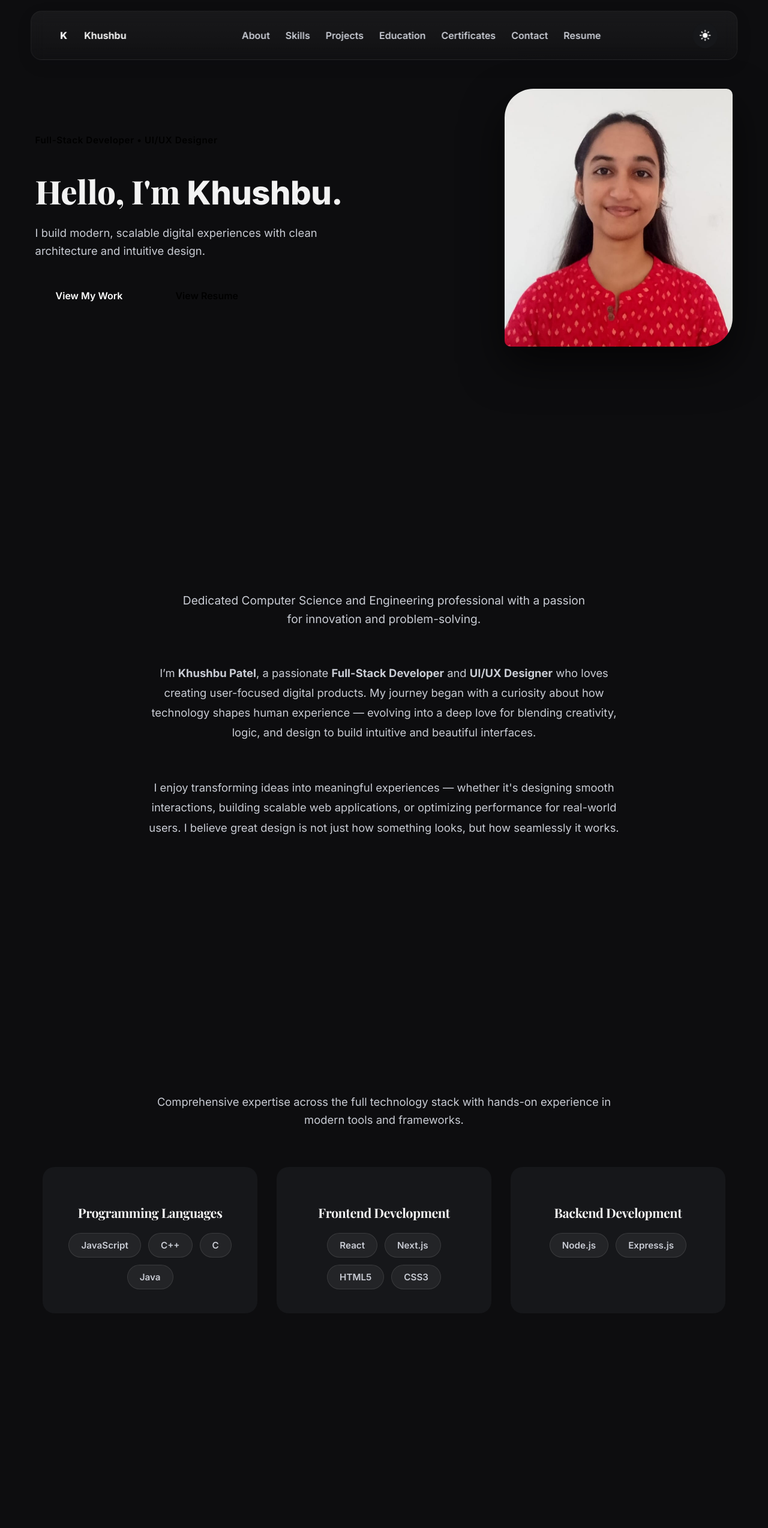
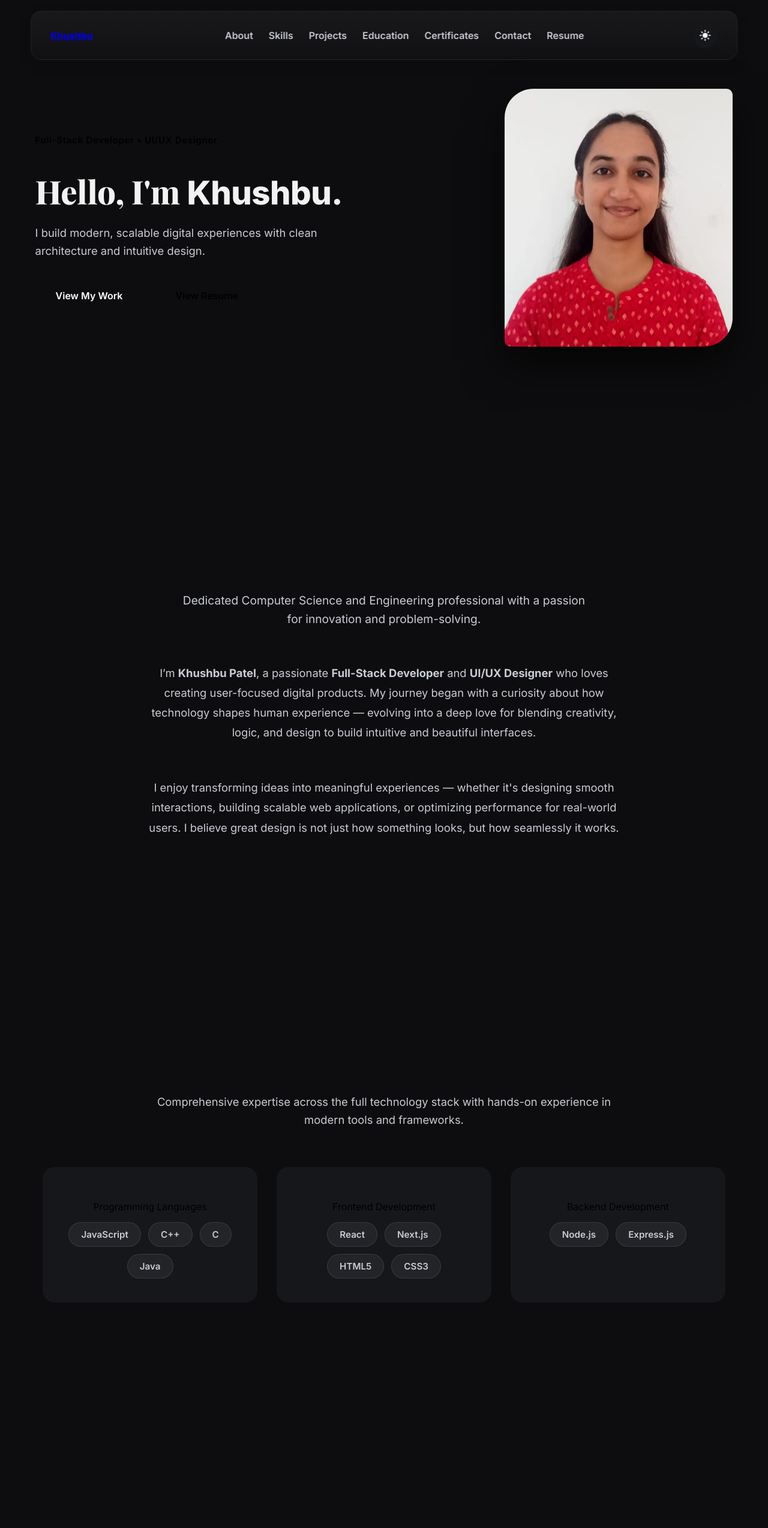
Before and after one commit to Khushbu696/Portfolio, a React (Vite) app: page / in a window 1280 px wide. Shown: the top 2548 px of the page at 60% size. Built offline with nearby package versions, Linux system fonts and the light colour scheme; a web font is replaced by a local one.

Commit message:
did some minor changes to align with the css styles

```diff
--- a/src/components/CertificatesSection.jsx
+++ b/src/components/CertificatesSection.jsx
@@ -22,7 +22,7 @@ const CertificatesSection = () => {
 
     return (
         <section id="certificates" className="cert-section">
-            <h2 className="cert-title">Certificates</h2>
+            <h2 className="cert-heading">Certificates</h2>
 
             <p className="cert-subtext">
                 A showcase of courses and certifications I’ve earned across various technologies.
@@ -37,7 +37,7 @@ const CertificatesSection = () => {
                             className="cert-thumbnail"
                         />
 
-                        <h3>{cert.title}</h3>
+                        <p className="cert-title">{cert.title}</p>
                         <p className="cert-issuer">{cert.issuer}</p>
 
                         <button
--- a/src/components/EducationSection.jsx
+++ b/src/components/EducationSection.jsx
@@ -14,7 +14,7 @@ const EducationSection = () => {
                 <div className="education-card">
                     <div className="education-dot"></div>
 
-                    <h3>B.Tech in Computer Science & Engineering</h3>
+                    <p className="degree">B.Tech in Computer Science & Engineering</p>
                     <span className="education-duration">2024 – 2028</span>
 
                     <p className="education-school">
@@ -36,7 +36,7 @@ const EducationSection = () => {
                 <div className="education-card">
                     <div className="education-dot"></div>
 
-                    <h3>Higher Secondary School</h3>
+                    <p className="degree">Higher Secondary School</p>
                     <span className="education-duration">2023 – 2024</span>
 
                     <p className="education-school">
--- a/src/components/Navbar.jsx
+++ b/src/components/Navbar.jsx
@@ -3,7 +3,7 @@ import "../styles/Navbar.css";
 
 import sun from "../assets/icons/light_mode.png";
 import moon from "../assets/icons/dark_mode.png";
-import menu from "../assets/icons/menu.png";
+import menu from "../assets/icons/menu2.png";
 
 const Navbar = () => {
     const [darkMode, setDarkMode] = useState(true);
@@ -23,8 +23,9 @@ const Navbar = () => {
         <>
             <nav className="navbar">
                 <div className="navbar-left">
-                    <div className="navbar-logo">K</div>
-                    <span className="navbar-name">Khushbu</span>
+                    <span className="navbar-name">
+                        <a href="#home">Khushbu</a>
+                    </span>
                 </div>
 
                 <ul className="navbar-menu">
@@ -39,6 +40,7 @@ const Navbar = () => {
                             href="/Patel_Khushbu.pdf"
                             target="_blank"
                             rel="noreferrer"
+                            className="resume-btn"
                         >
                             Resume
                         </a>
@@ -83,6 +85,7 @@ const Navbar = () => {
                     href="/Patel_Khushbu.pdf"
                     target="_blank"
                     rel="noreferrer"
+                    className="resume-btn"
                 >
                     Resume
                 </a>
--- a/src/components/SkillsSection.jsx
+++ b/src/components/SkillsSection.jsx
@@ -12,7 +12,7 @@ const SkillsSection = () => {
 
             <div className="skills-container">
                 <div className="skill-card">
-                    <h3>Programming Languages</h3>
+                    <p>Programming Languages</p>
                     <div className="skill-buttons">
                         <span className="skill-pill">JavaScript</span>
                         <span className="skill-pill">C++</span>
@@ -22,7 +22,7 @@ const SkillsSection = () => {
                 </div>
 
                 <div className="skill-card">
-                    <h3>Frontend Development</h3>
+                    <p>Frontend Development</p>
                     <div className="skill-buttons">
                         <span className="skill-pill">React</span>
                         <span className="skill-pill">Next.js</span>
@@ -32,7 +32,7 @@ const SkillsSection = () => {
                 </div>
 
                 <div className="skill-card">
-                    <h3>Backend Development</h3>
+                    <p>Backend Development</p>
                     <div className="skill-buttons">
                         <span className="skill-pill">Node.js</span>
                         <span className="skill-pill">Express.js</span>
```
